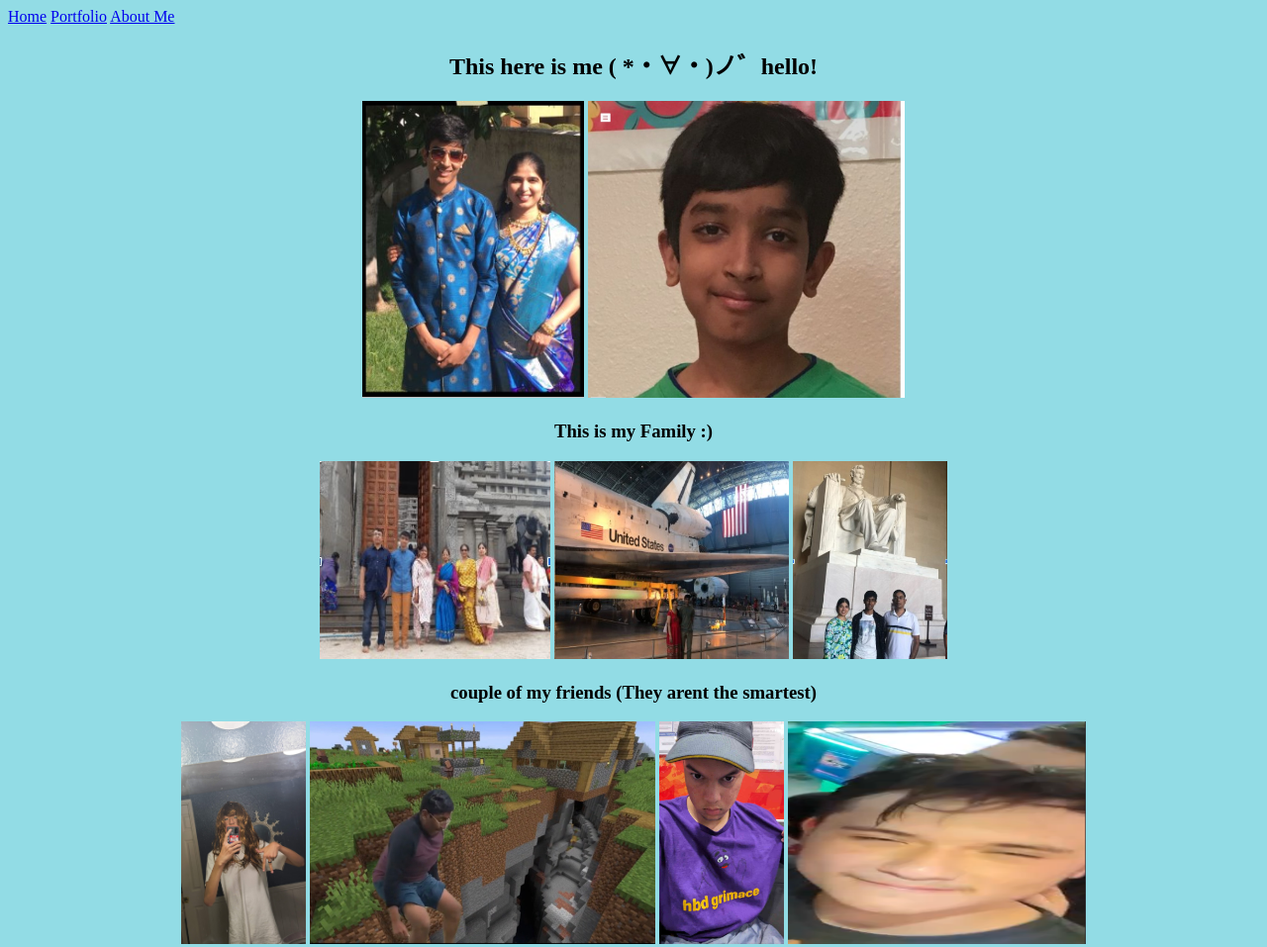
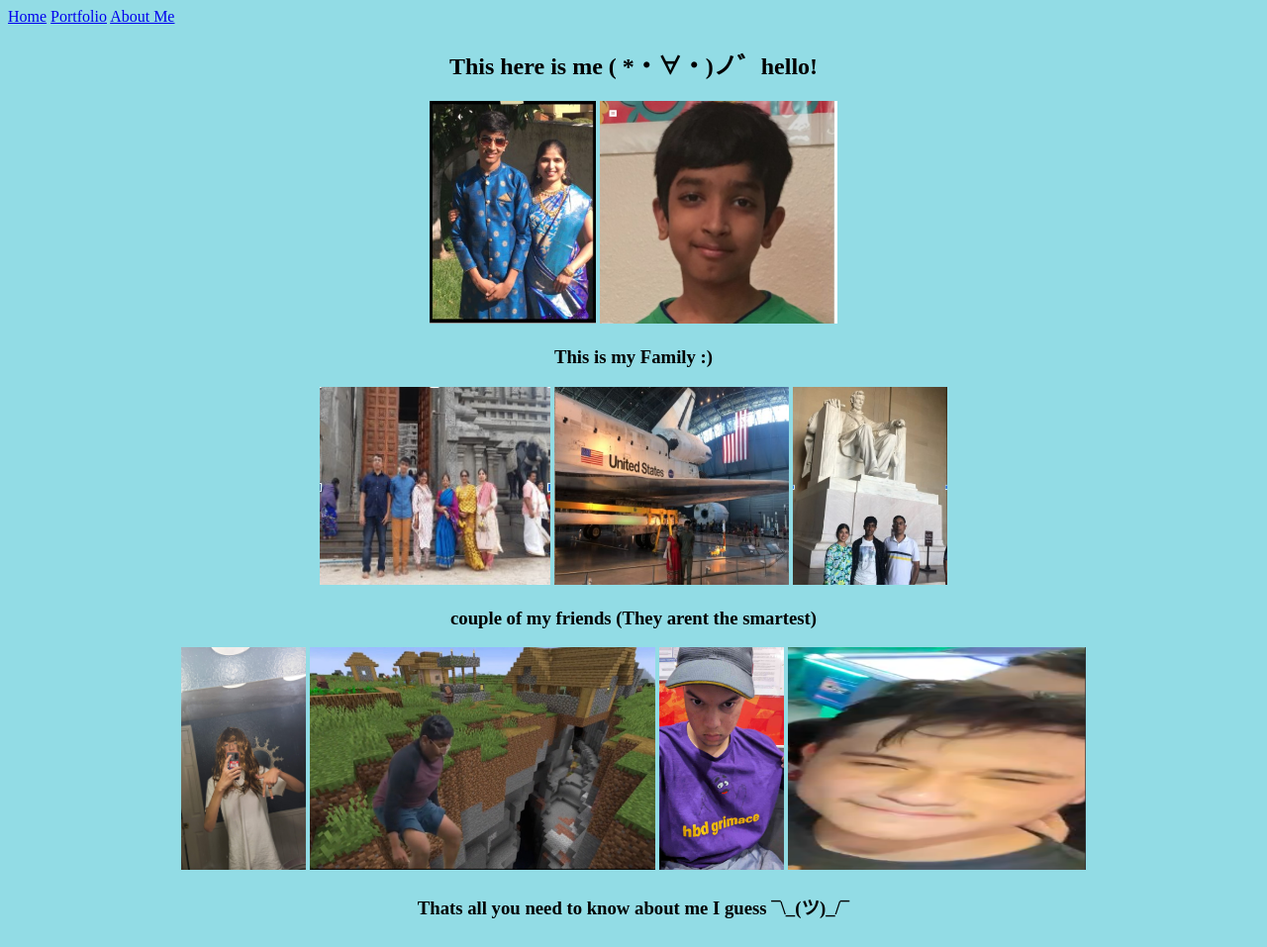
Before and after one commit to Ilingichetty/csp2023, a plain HTML site: page aboutme.html in a window 1280 px wide. Shown: the top 957 px of the page at 99% size. Drawn offline with Linux system fonts and the light colour scheme.

Commit message:
Update aboutme.html
Signed-off-by: Ilingichetty <142934237+Ilingichetty@users.noreply.github.com>

```diff
--- a/aboutme.html
+++ b/aboutme.html
@@ -11,8 +11,8 @@
     <center>
     <h1 Welcome, This is my fam ily </h1>
    <h2>This here is me ( *・∀・)ノ゛hello!</h2>
-      <img src="images/me.jpg" height="300"/>
-      <img src="images/young.jpg" height="300"/>
+      <img src="images/me.jpg" height="225"/>
+      <img src="images/young.jpg" height="225"/>
     <h3>This is my Family :)</h3>
       <img src="images/Family.jpg" height="200"/>
       <img src="images/family1.jpg" height="200"/>
```
